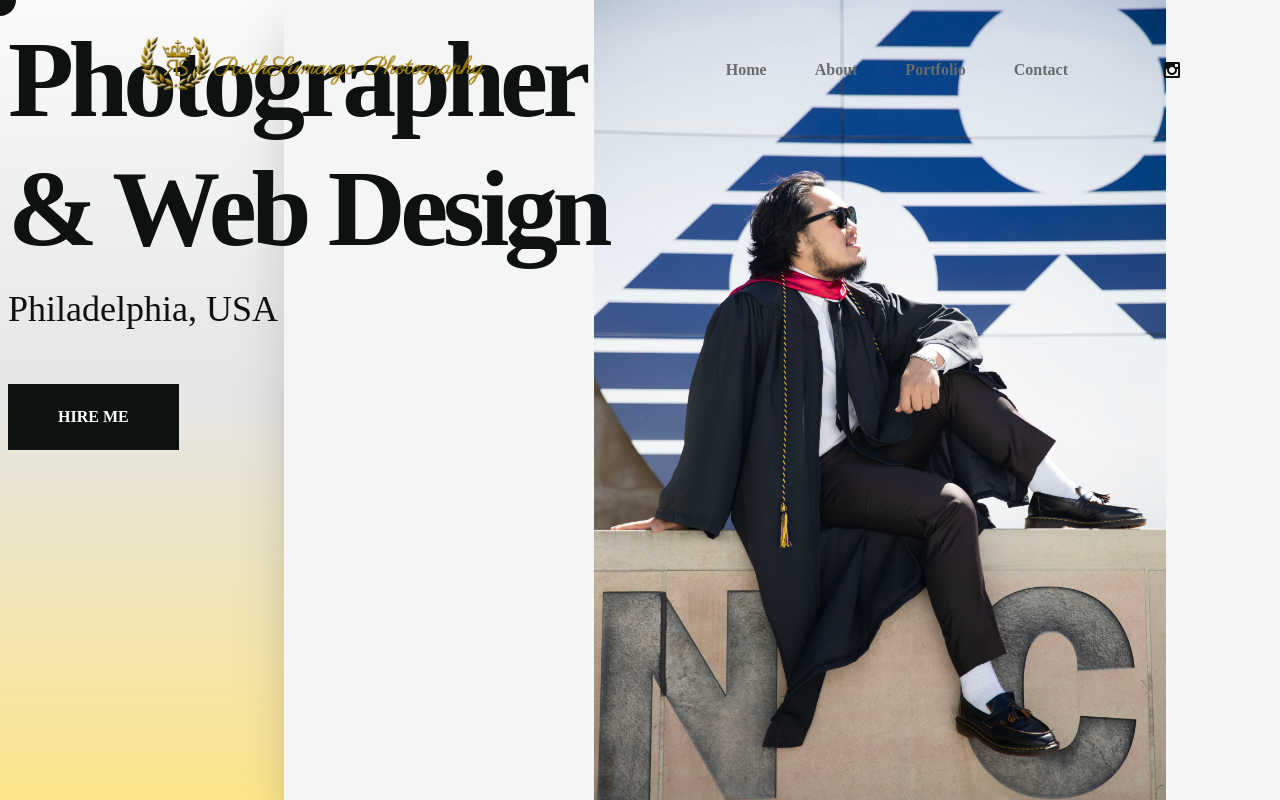
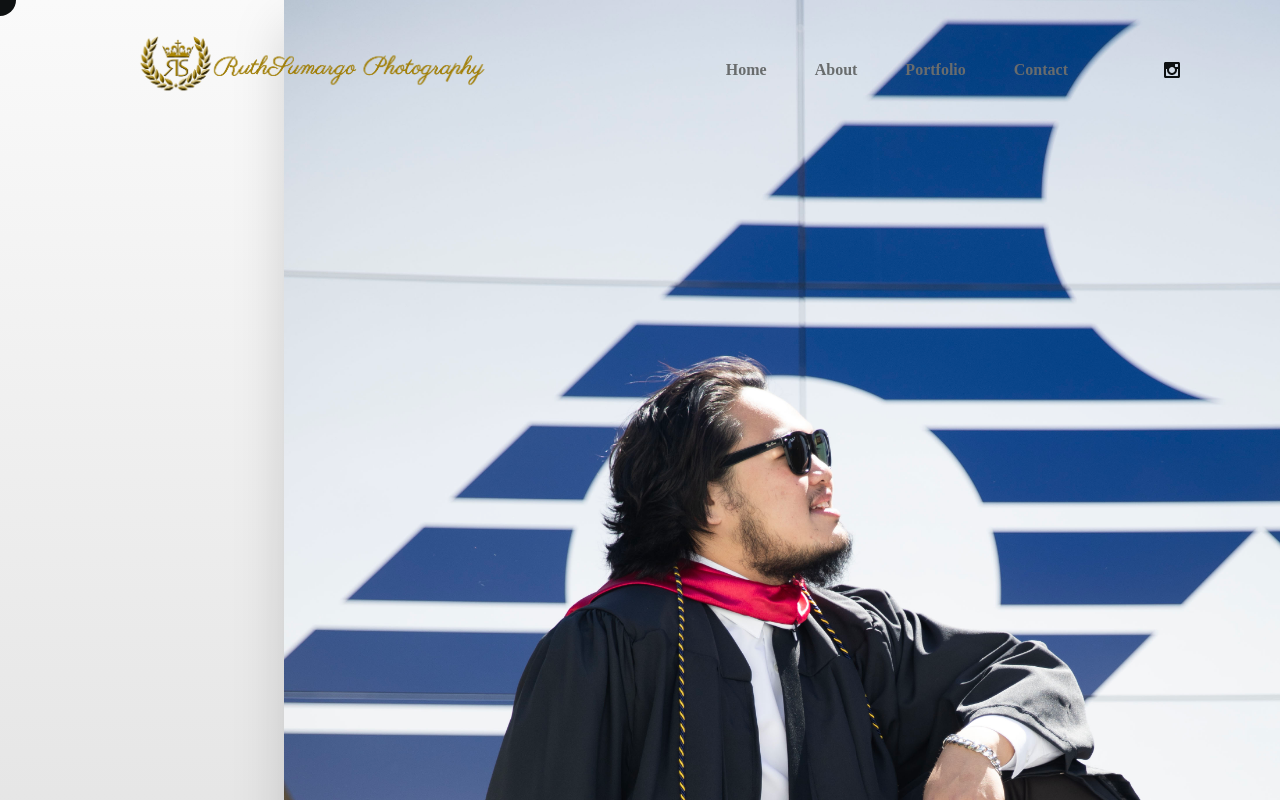
Before and after one commit to Meatbal21/ruthweb, a React (Vite) app: page / in a window 1280 px wide. Shown: the top 800 px of the page. Built offline with nearby package versions, Linux system fonts and the light colour scheme.

Commit message:
edit screen ratio

```diff
--- a/src/index.css
+++ b/src/index.css
@@ -9,7 +9,7 @@ body {
     @apply text-[54px] lg:text-[108px] font-primary font-bold capitalize leading-[120%] tracking-[-0.05em] mb-2;
   }
 .section {
-  @apply h-screen w-screen;
+  @apply h-full w-full;
   }
 .btn {
     @apply py-[19px] px-[50px] h-[66px] flex items-center justify-center text-base uppercase font-secondary font-semibold bg-primary text-white;
```
